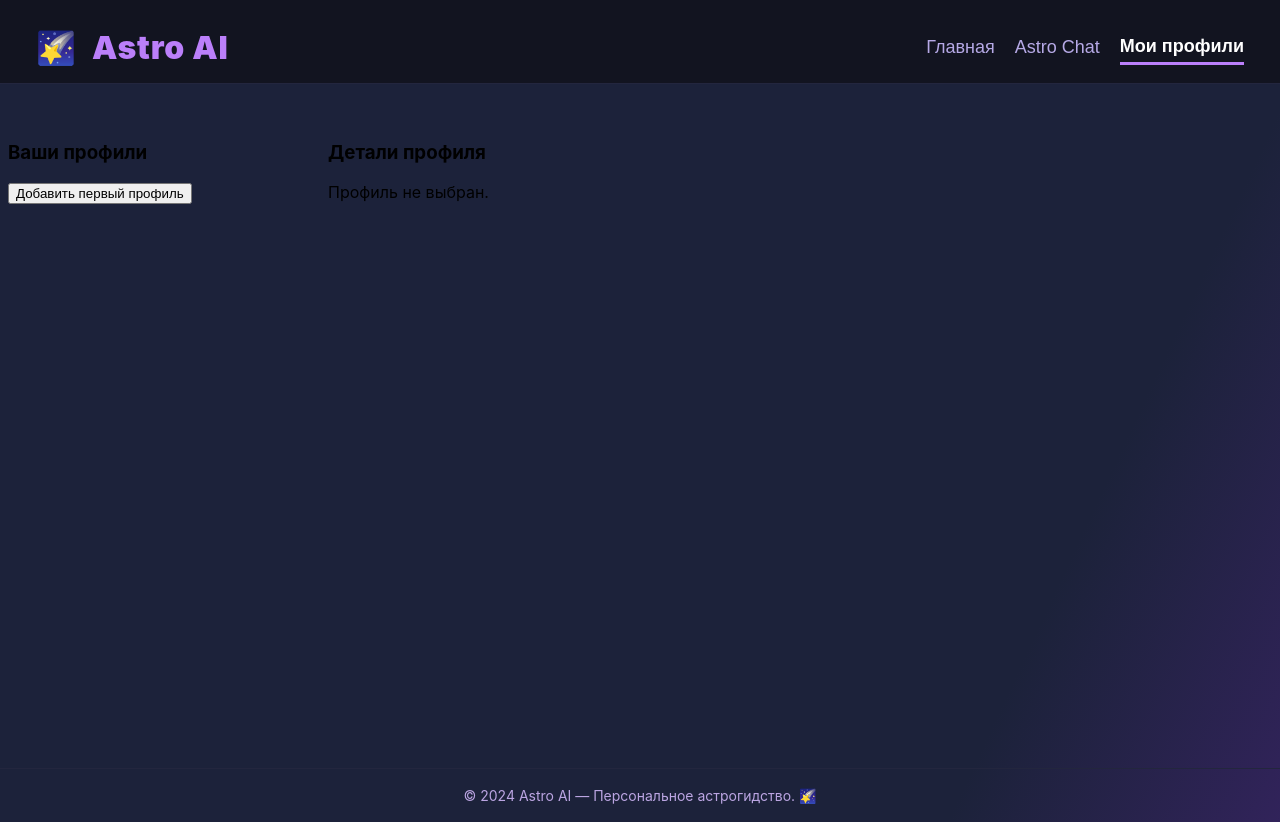
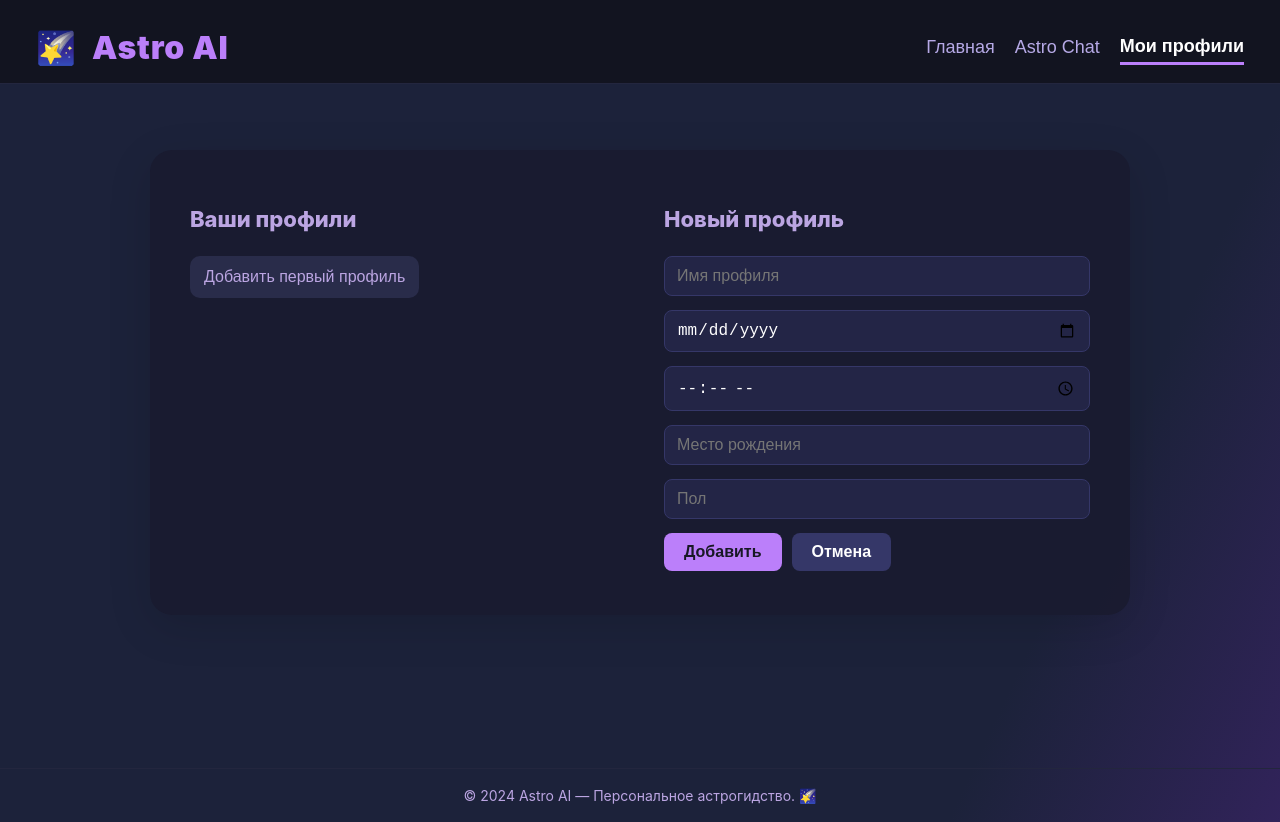
Before and after one commit to onics-lab/ai, a React (Create React App) app: page / in a window 1280 px wide. Both pictures are taken after a click on the button "Мои профили". Built offline with nearby package versions, Linux system fonts and the light colour scheme.

Commit message:
Update ProfileManager.jsx

```diff
--- a/src/ProfileManager.jsx
+++ b/src/ProfileManager.jsx
@@ -1,5 +1,3 @@
-// src/ProfileManager.jsx
-
 import React, { useState } from "react";
 
 const initialProfile = {
@@ -10,7 +8,7 @@ const initialProfile = {
   gender: "",
 };
 
-export default function ProfileManager({ profiles = [], setProfiles, selectedProfile, setSelectedProfile }) {
+export default function ProfileManager({ profiles, setProfiles, selectedProfile, setSelectedProfile }) {
   const [newProfile, setNewProfile] = useState(initialProfile);
   const [editing, setEditing] = useState(false);
 
@@ -45,42 +43,105 @@ export default function ProfileManager({ profiles = [], setProfiles, selectedPro
   };
 
   return (
-    <div style={{ display: "flex", gap: 40 }}>
+    <div
+      style={{
+        display: "flex",
+        justifyContent: "center",
+        alignItems: "flex-start",
+        gap: "48px",
+        width: "100%",
+        maxWidth: 900,
+        margin: "0 auto",
+        marginTop: 28,
+        background: "rgba(25,27,47,0.92)",
+        borderRadius: 22,
+        padding: "38px 40px 44px 40px",
+        boxShadow: "0 12px 44px #0002",
+      }}
+    >
       {/* Список профилей */}
-      <div style={{ minWidth: 280 }}>
-        <h3>Ваши профили</h3>
+      <div style={{ minWidth: 290, flex: 1 }}>
+        <h2 style={{ fontWeight: 800, fontSize: 22, marginBottom: 24, color: "#bba5e2" }}>Ваши профили</h2>
         {profiles.length === 0 && (
-          <button onClick={() => setEditing(true)}>Добавить первый профиль</button>
+          <button
+            style={{
+              padding: "12px 14px",
+              borderRadius: 10,
+              background: "#292c4a",
+              color: "#bba5e2",
+              border: "none",
+              marginBottom: 24,
+              fontSize: 16,
+              cursor: "pointer",
+            }}
+            onClick={() => setEditing(true)}
+          >
+            Добавить первый профиль
+          </button>
         )}
         <ul style={{ listStyle: "none", padding: 0 }}>
           {profiles.map((profile, i) => (
-            <li key={i} style={{
-              background: selectedProfile === profile ? "#2b2242" : "#222b3a",
-              margin: "10px 0",
-              padding: 10,
-              borderRadius: 12
-            }}>
-              <div onClick={() => handleSelectProfile(profile)}>
-                <b>{profile.name}</b><br />
-                {profile.birthDate} {profile.birthTime}<br />
-                {profile.birthLocation}
+            <li
+              key={i}
+              style={{
+                background: selectedProfile === profile ? "#322d54" : "#252842",
+                margin: "8px 0",
+                padding: 14,
+                borderRadius: 14,
+                cursor: "pointer",
+                boxShadow: selectedProfile === profile ? "0 2px 8px #bb7ffa44" : "none",
+                display: "flex",
+                justifyContent: "space-between",
+                alignItems: "center",
+              }}
+              onClick={() => handleSelectProfile(profile)}
+            >
+              <div>
+                <b>{profile.name}</b>
+                <div style={{ fontSize: 13, color: "#9e94c7" }}>{profile.birthDate} {profile.birthTime}</div>
+                <div style={{ fontSize: 13, color: "#9e94c7" }}>{profile.birthLocation}</div>
               </div>
-              <button onClick={() => handleDeleteProfile(i)} style={{ marginLeft: 10, color: "#d44" }}>Удалить</button>
+              <button
+                onClick={(e) => {
+                  e.stopPropagation();
+                  handleDeleteProfile(i);
+                }}
+                style={{
+                  marginLeft: 8,
+                  color: "#d44",
+                  background: "none",
+                  border: "none",
+                  cursor: "pointer",
+                  fontSize: 14,
+                  padding: 4,
+                }}
+              >
+                ✖
+              </button>
             </li>
           ))}
         </ul>
       </div>
+
       {/* Форма нового профиля */}
-      <div>
-        <h3>{editing ? "Новый профиль" : "Детали профиля"}</h3>
-        {editing ? (
-          <div style={{ display: "flex", flexDirection: "column", gap: 10 }}>
+      <div style={{ minWidth: 310, flex: 1 }}>
+        <h2 style={{ fontWeight: 800, fontSize: 22, marginBottom: 24, color: "#bba5e2" }}>Новый профиль</h2>
+        {editing || profiles.length === 0 ? (
+          <div style={{ display: "flex", flexDirection: "column", gap: 14 }}>
             <input
               type="text"
               name="name"
               value={newProfile.name}
               onChange={handleChange}
               placeholder="Имя профиля"
+              style={{
+                padding: "10px 12px",
+                borderRadius: 8,
+                border: "1px solid #353768",
+                fontSize: 16,
+                background: "#232546",
+                color: "#fff",
+              }}
             />
             <input
               type="date"
@@ -88,6 +149,14 @@ export default function ProfileManager({ profiles = [], setProfiles, selectedPro
               value={newProfile.birthDate}
               onChange={handleChange}
               placeholder="Дата рождения"
+              style={{
+                padding: "10px 12px",
+                borderRadius: 8,
+                border: "1px solid #353768",
+                fontSize: 16,
+                background: "#232546",
+                color: "#fff",
+              }}
             />
             <input
               type="time"
@@ -95,6 +164,14 @@ export default function ProfileManager({ profiles = [], setProfiles, selectedPro
               value={newProfile.birthTime}
               onChange={handleChange}
               placeholder="Время рождения"
+              style={{
+                padding: "10px 12px",
+                borderRadius: 8,
+                border: "1px solid #353768",
+                fontSize: 16,
+                background: "#232546",
+                color: "#fff",
+              }}
             />
             <input
               type="text"
@@ -102,6 +179,14 @@ export default function ProfileManager({ profiles = [], setProfiles, selectedPro
               value={newProfile.birthLocation}
               onChange={handleChange}
               placeholder="Место рождения"
+              style={{
+                padding: "10px 12px",
+                borderRadius: 8,
+                border: "1px solid #353768",
+                fontSize: 16,
+                background: "#232546",
+                color: "#fff",
+              }}
             />
             <input
               type="text"
@@ -109,20 +194,71 @@ export default function ProfileManager({ profiles = [], setProfiles, selectedPro
               value={newProfile.gender}
               onChange={handleChange}
               placeholder="Пол"
+              style={{
+                padding: "10px 12px",
+                borderRadius: 8,
+                border: "1px solid #353768",
+                fontSize: 16,
+                background: "#232546",
+                color: "#fff",
+              }}
             />
             <div style={{ display: "flex", gap: 10 }}>
-              <button onClick={handleAddProfile}>Добавить</button>
-              <button onClick={() => setEditing(false)}>Отмена</button>
+              <button
+                onClick={handleAddProfile}
+                style={{
+                  padding: "10px 20px",
+                  background: "#bb7ffa",
+                  border: "none",
+                  borderRadius: 8,
+                  color: "#181825",
+                  fontWeight: 600,
+                  fontSize: 16,
+                  cursor: "pointer",
+                }}
+              >
+                Добавить
+              </button>
+              <button
+                onClick={() => setEditing(false)}
+                style={{
+                  padding: "10px 20px",
+                  background: "#353768",
+                  border: "none",
+                  borderRadius: 8,
+                  color: "#fff",
+                  fontWeight: 600,
+                  fontSize: 16,
+                  cursor: "pointer",
+                }}
+              >
+                Отмена
+              </button>
             </div>
           </div>
         ) : selectedProfile ? (
-          <div style={{ background: "#1b2130", borderRadius: 12, padding: 14 }}>
+          <div style={{ background: "#232546", borderRadius: 12, padding: 18, color: "#fff" }}>
             <div><b>Имя:</b> {selectedProfile.name}</div>
             <div><b>Дата:</b> {selectedProfile.birthDate}</div>
             <div><b>Время:</b> {selectedProfile.birthTime}</div>
             <div><b>Место:</b> {selectedProfile.birthLocation}</div>
             <div><b>Пол:</b> {selectedProfile.gender}</div>
-            <button style={{ marginTop: 12 }} onClick={() => setEditing(true)}>Редактировать</button>
+            <button
+              style={{
+                marginTop: 18,
+                background: "#353768",
+                border: "none",
+                borderRadius: 8,
+                color: "#fff",
+                fontWeight: 600,
+                fontSize: 16,
+                padding: "10px 22px",
+                cursor: "pointer",
+              }}
+              onClick={() => setEditing(true)}
+            >
+              Редактировать
+            </button>
           </div>
         ) : (
           <div>Профиль не выбран.</div>
```
